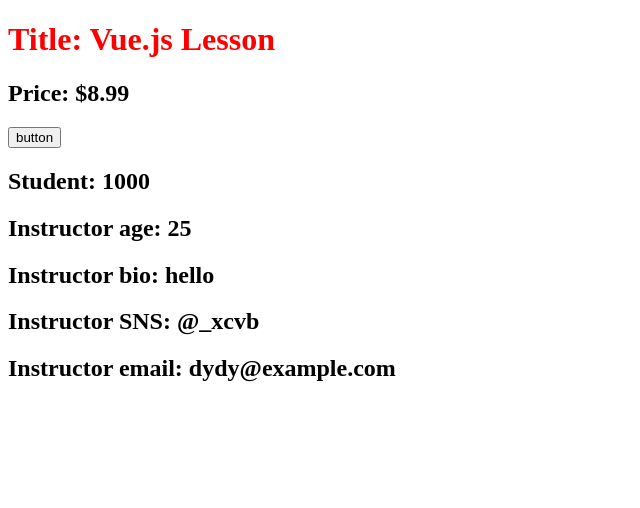
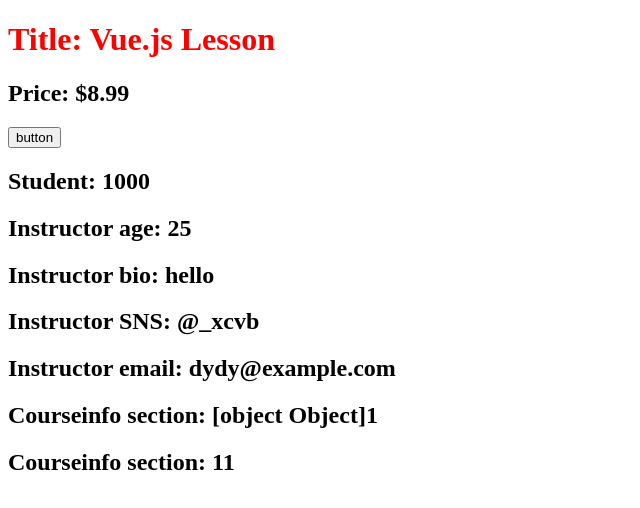
Before and after one commit to kadokichi/vue-lesson, a Vue app in the folder vue-lesson/: page / in a window 1280 px wide. Shown: the top 508 px of the page, without its empty margins (0-640 px from the left). Built offline with nearby package versions, Linux system fonts and the light colour scheme.

Commit message:
ref()とオブジェクトを一緒に使う

```diff
--- a/vue-lesson/src/App.vue
+++ b/vue-lesson/src/App.vue
@@ -30,8 +30,15 @@
     email: ref('dydy@example.com')
   })
   instructor.bio = 'hello'
-  console.log(instructor.sns)
-  console.log(instructor.email)
+  // console.log(instructor.sns)
+  // console.log(instructor.email)
+
+  const courseInfo = {
+    sections: ref(10),
+    language: ref('Japanese')
+  }
+
+  const sections = courseInfo.sections
 </script>
 
 <template>
@@ -43,6 +50,8 @@
   <h2>Instructor bio: {{ instructor.bio }}</h2>
   <h2>Instructor SNS: {{ instructor.sns.x }}</h2>
   <h2>Instructor email: {{ instructor.email }}</h2>
+  <h2>Courseinfo section: {{ courseInfo.sections + 1 }}</h2>
+  <h2>Courseinfo section: {{ sections + 1 }}</h2>
 </template>
 <style>
   h1 {
```
